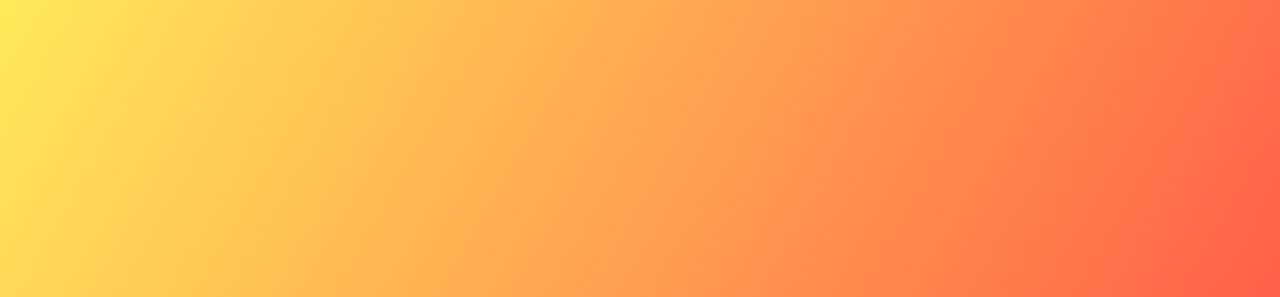
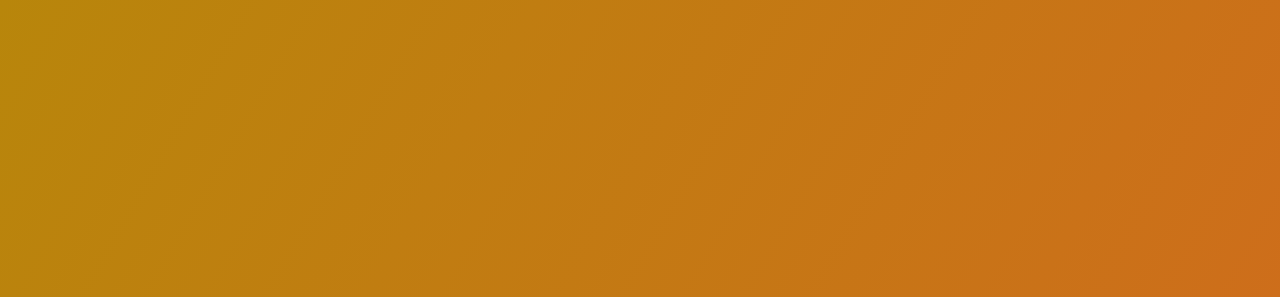
Before and after one commit to guilhermegamabs/relogio-digital, a plain HTML site: page index.html in a window 1280 px wide. Shown: the top 297 px of the page. Drawn offline with nearby package versions, Linux system fonts and the light colour scheme.

Commit message:
Background

```diff
--- a/assets/css/style.css
+++ b/assets/css/style.css
@@ -8,7 +8,7 @@
 
 body {
     height: 100vh;
-    background: linear-gradient(120deg, #ffe53bd8, #ff2525da);
+    background: linear-gradient(120deg, darkgoldenrod, chocolate);
     display: flex;
     align-items: center;
     justify-content: center;
```
